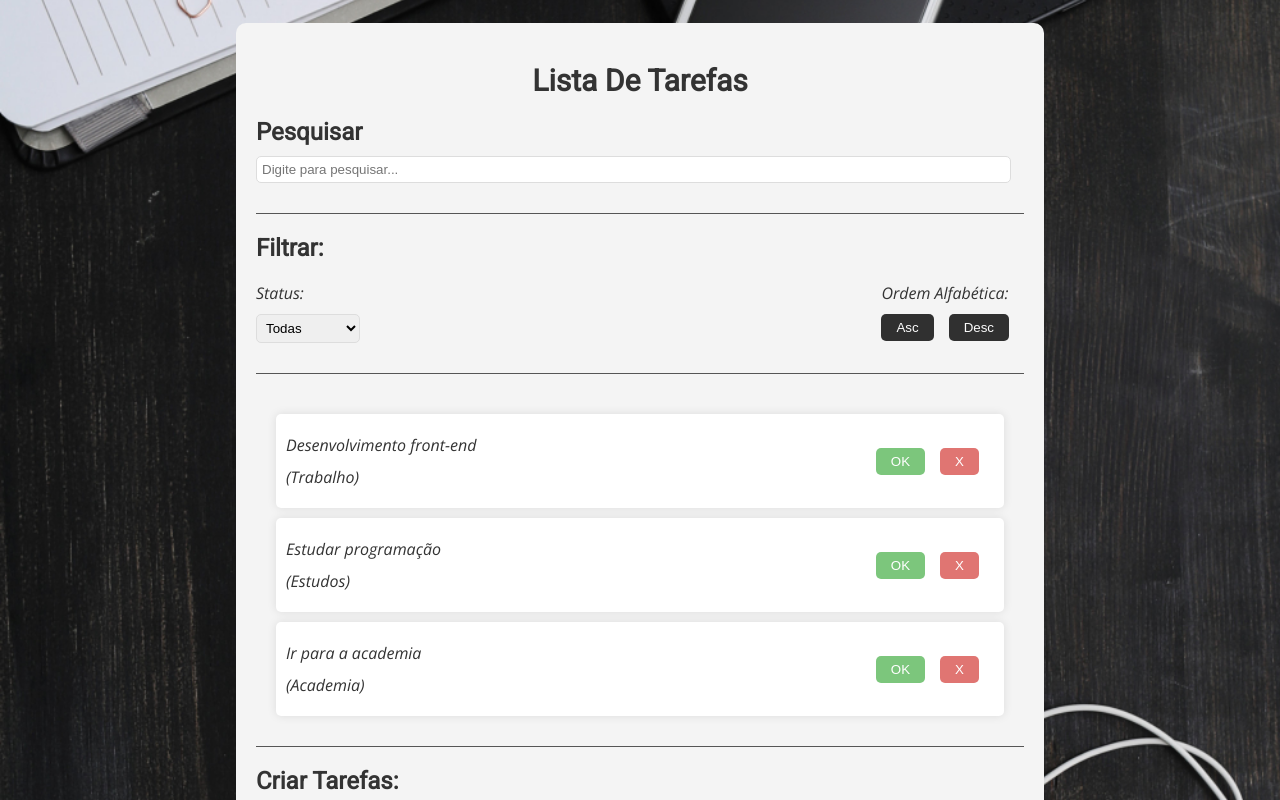
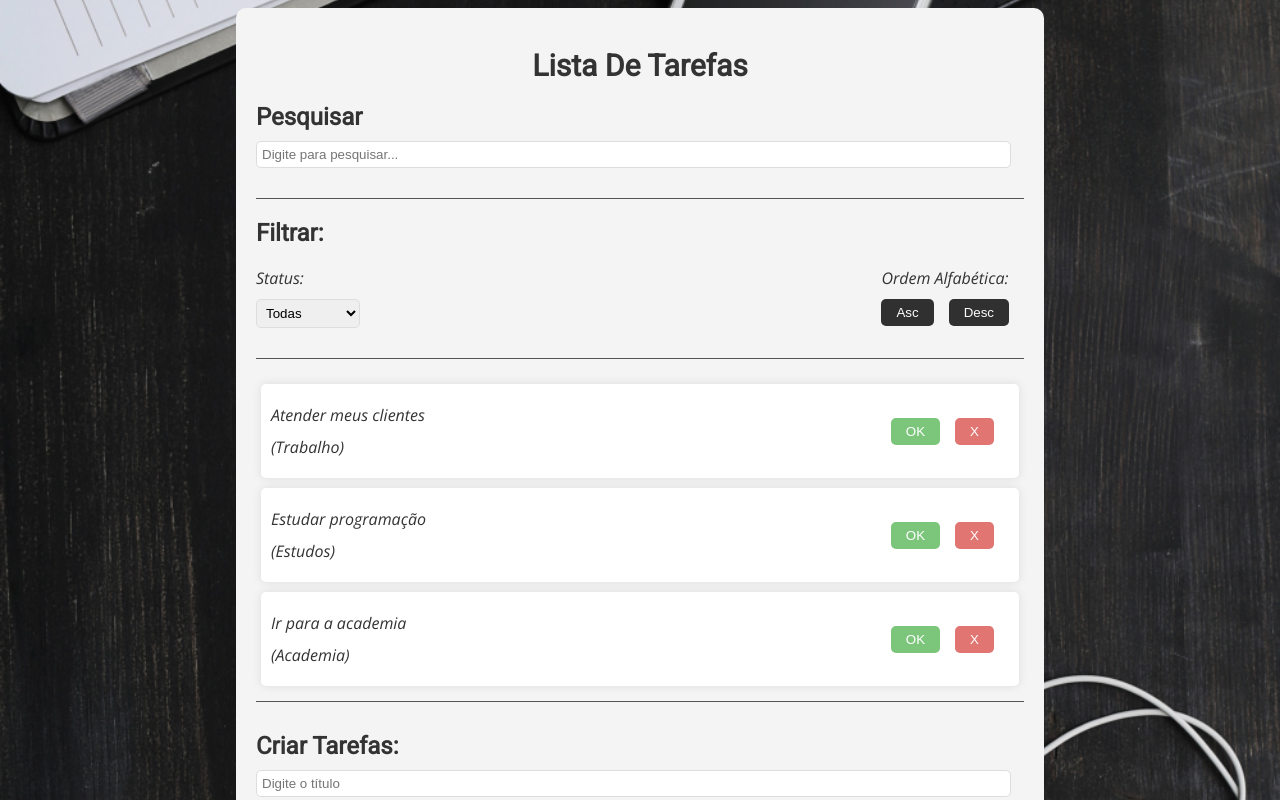
Before and after one commit to keferson-github/projeto-to-do-list-react, a React (Vite) app: page / in a window 1280 px wide. Shown: the top 800 px of the page. Built offline with nearby package versions, Linux system fonts and the light colour scheme.

Commit message:
Atualização do layout

```diff
--- a/src/App.css
+++ b/src/App.css
@@ -5,7 +5,7 @@
 body {
   font-family: "Poppins";
   background-color: #f4f4f4;
-  padding: 15px;
+  padding: 0px;
   color: #333;
   background-image: url("./img/bg-img-4.jpg");
   background-position: center;
@@ -55,8 +55,8 @@ button:hover {
 }
 
 .todo-list {
-  margin-bottom: 20px;
-  padding: 20px;
+  margin-bottom: 30px;
+  padding: 5px;
   border-bottom: 1px solid #555;
 }
 
--- a/src/App.jsx
+++ b/src/App.jsx
@@ -11,7 +11,7 @@ function App() {
 const [todos, setTodos] = useState([
   {
     id: 1,
-    text: "Desenvolvimento front-end",
+    text: "Atender meus clientes",
     category: "Trabalho",
     IsCompleted: false,
   },
```
